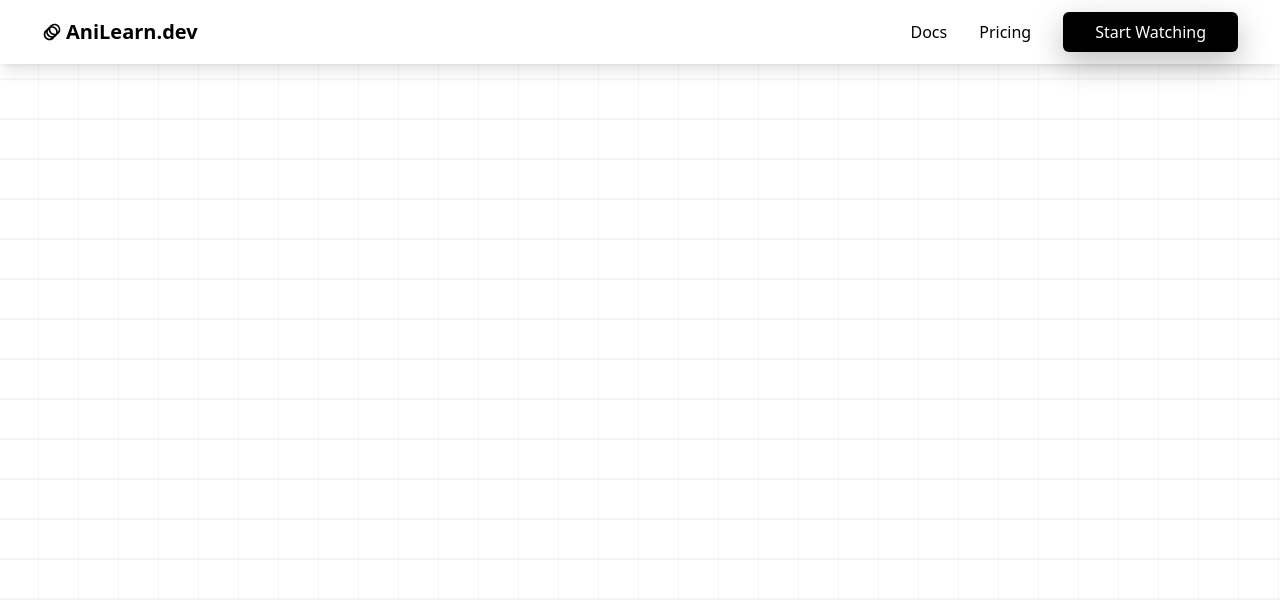
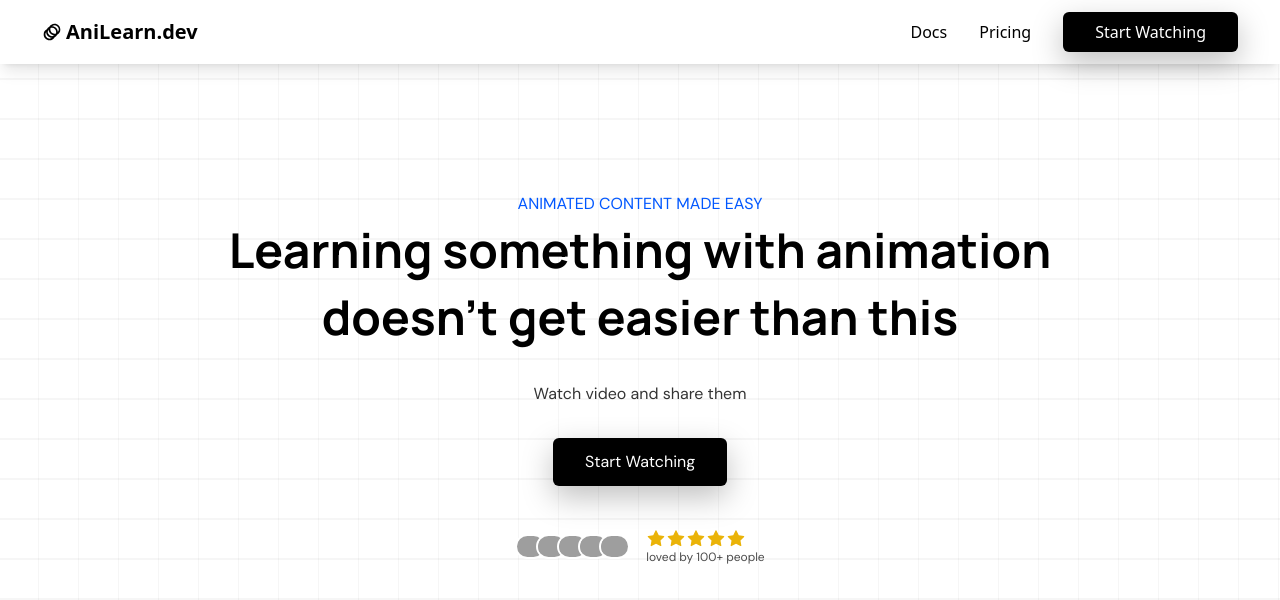
Before and after one commit to alisamadiii/AniLearn.dev, a Next.js app: page / in a window 1280 px wide. Shown: the top 600 px of the page. Built offline with nearby package versions, Linux system fonts and the light colour scheme; grey boxes are pictures that could not be loaded.

Commit message:
Almost done with the hero section, just need to add the banner.

```diff
--- /dev/null
+++ b/components/Hero.tsx
@@ -0,0 +1,87 @@
+import React from "react";
+import Image from "next/image";
+
+type Props = {};
+
+import { Manrope } from "@next/font/google";
+import { AiFillStar } from "react-icons/ai";
+
+const manrope = Manrope({
+  subsets: ["latin"],
+  weight: ["400", "500", "600", "700", "800"],
+  display: "swap",
+});
+
+const developers: {
+  id: number;
+  name: string;
+  img: string;
+}[] = [
+  {
+    id: 1,
+    name: "Csaba Kissi",
+    img: "https://pbs.twimg.com/profile_images/1454861068233228289/6sn9BYOf_400x400.jpg",
+  },
+  {
+    id: 2,
+    name: "Francesco",
+    img: "https://pbs.twimg.com/profile_images/1617044903636123650/pYUcGGOu_400x400.jpg",
+  },
+  {
+    id: 3,
+    name: "Savio ッ",
+    img: "https://pbs.twimg.com/profile_images/1617899739172995072/qF-3t5w8_400x400.jpg",
+  },
+  {
+    id: 4,
+    name: "Graham",
+    img: "https://pbs.twimg.com/profile_images/1609891169500004353/5ZhB2ZTV_400x400.jpg",
+  },
+  {
+    id: 5,
+    name: "Madza",
+    img: "https://pbs.twimg.com/profile_images/1526471322762715136/w25QtNnl_400x400.jpg",
+  },
+];
+
+export default function Hero({}: Props) {
+  return (
+    <div className="pt-48 flex flex-col items-center">
+      <h3 className="text-primary">ANIMATED CONTENT MADE EASY</h3>
+      <h1
+        className={`${manrope.className} text-3xl md:text-5xl font-bold text-center leading-[1.5] md:leading-[1.4]`}
+      >
+        Learning something with animation <br /> doesn&apos;t get easier than
+        this
+      </h1>
+      <h3 className="opacity-80 my-8">Watch video and share them</h3>
+      <button className="bg-black text-white py-3 px-8 rounded-md shadow-button">
+        Start Watching
+      </button>
+      <div className="flex items-center gap-4 mt-4">
+        <div className="flex my-8 space-x-[-10px]">
+          {developers.map((developer) => (
+            <Image
+              key={developer.id}
+              src={developer.img}
+              alt=""
+              width={31}
+              height={31}
+              className="rounded-full border-2 border-white"
+            />
+          ))}
+        </div>
+        <div>
+          <div className="flex text-yellow-500 text-xl">
+            <AiFillStar />
+            <AiFillStar />
+            <AiFillStar />
+            <AiFillStar />
+            <AiFillStar />
+          </div>
+          <p className="text-xs opacity-70">loved by 100+ people</p>
+        </div>
+      </div>
+    </div>
+  );
+}
--- a/next.config.js
+++ b/next.config.js
@@ -1,6 +1,9 @@
 /** @type {import('next').NextConfig} */
 const nextConfig = {
   reactStrictMode: true,
-}
+  images: {
+    domains: ["pbs.twimg.com"],
+  },
+};
 
-module.exports = nextConfig
+module.exports = nextConfig;
--- a/pages/index.tsx
+++ b/pages/index.tsx
@@ -1,6 +1,7 @@
 import Head from "next/head";
 
 import { DM_Sans } from "@next/font/google";
+import Hero from "@/components/Hero";
 
 const dm_sans = DM_Sans({
   weight: ["400", "500", "700"],
@@ -18,7 +19,7 @@ export default function Home() {
         <link rel="icon" href="/favicon.ico" />
       </Head>
       <main className={dm_sans.className}>
-        <h1 className="text-6xl text-center">AniLearn</h1>
+        <Hero />
       </main>
     </>
   );
--- a/tailwind.config.js
+++ b/tailwind.config.js
@@ -11,6 +11,9 @@ module.exports = {
       boxShadow: {
         button: "0 11px 31px rgba(0, 0, 0, .25)",
       },
+      colors: {
+        primary: "#0057FF",
+      },
     },
   },
   plugins: [],
```
